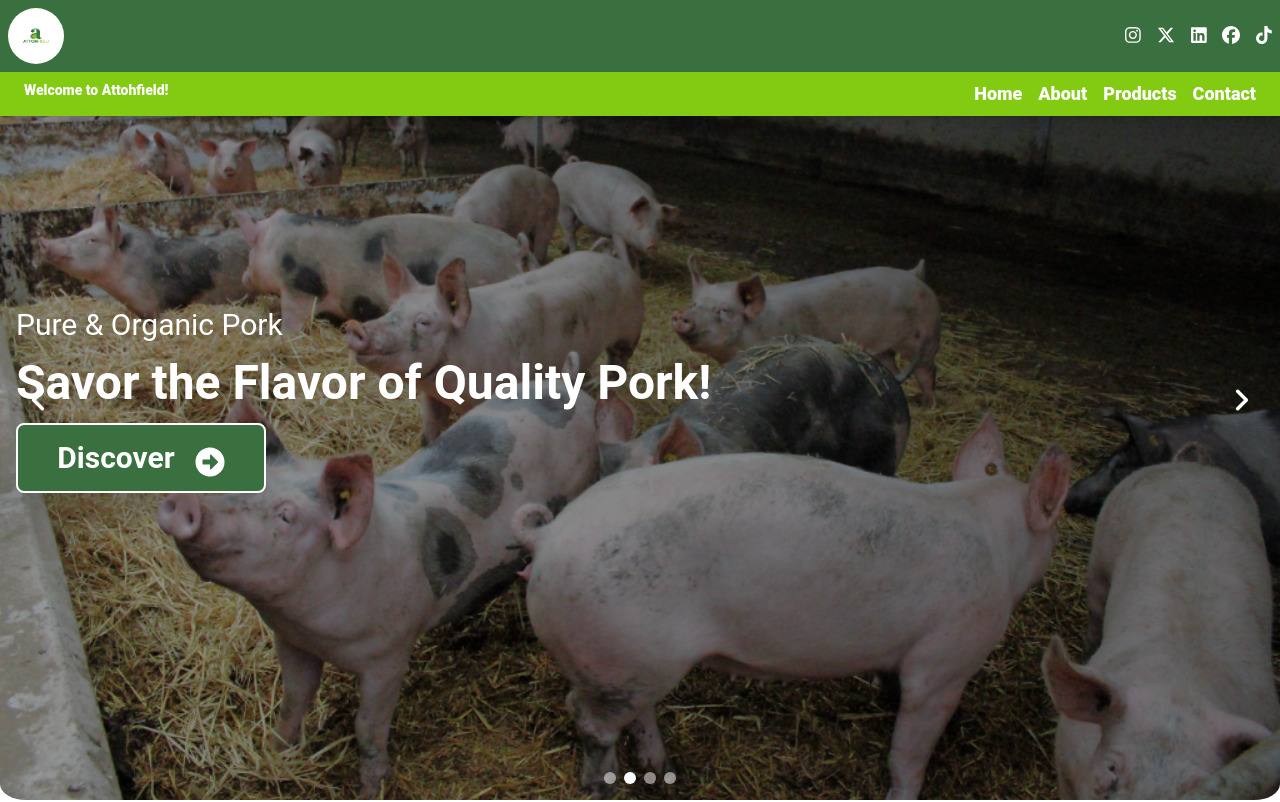
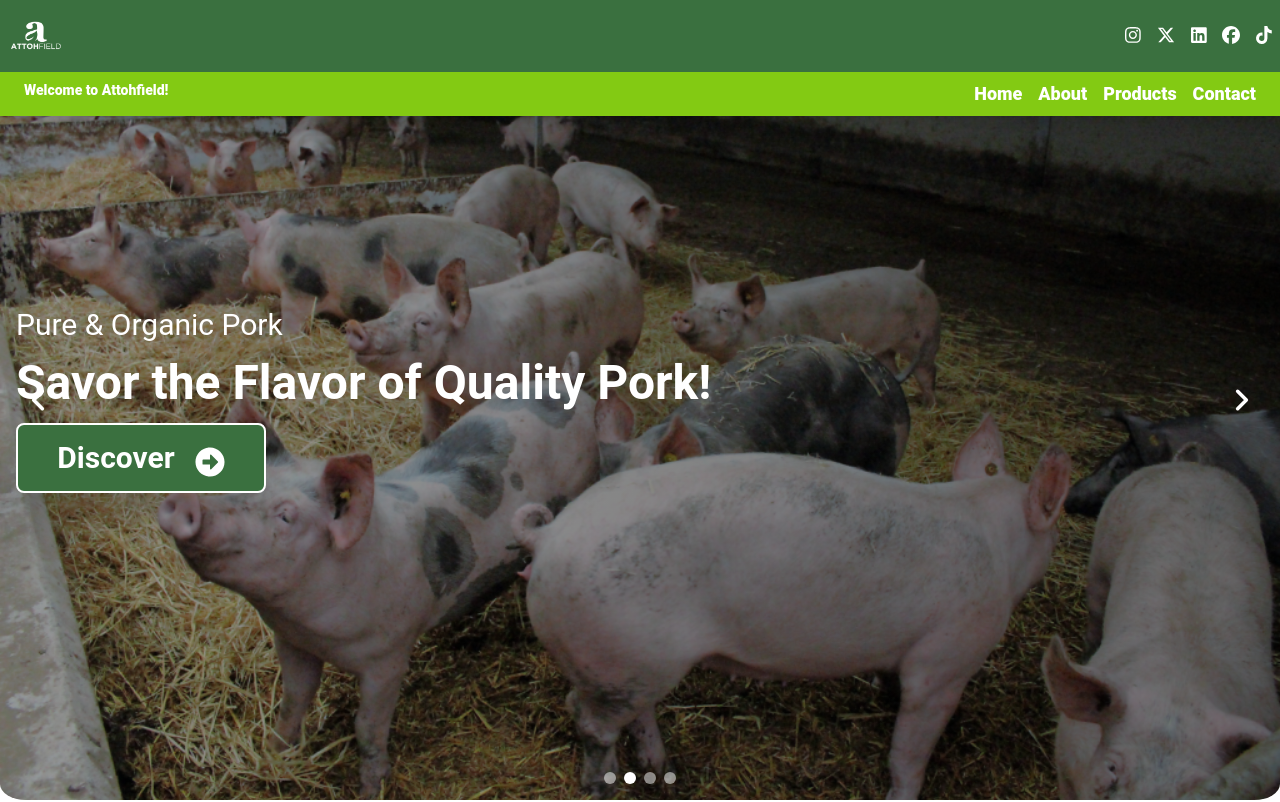
Before and after one commit to Leticiaattoh/attohField, a React (Vite) app: page / in a window 1280 px wide. Shown: the top 802 px of the page. Built offline with nearby package versions, Linux system fonts and the light colour scheme.

Commit message:
changed logo

```diff
--- a/src/components/Navbar.jsx
+++ b/src/components/Navbar.jsx
@@ -1,5 +1,5 @@
 import { useState } from "react";
-import welcomeImage from '../assets/Images/welcomeImage.jpg'
+import attohField2 from '../assets/Images/attohField2.png'
 import { FontAwesomeIcon } from "@fortawesome/react-fontawesome";
 import {
   faFacebook,
@@ -25,7 +25,7 @@ const Navbar = () => {
         {/* Logo and Company Name */}
         <div className="flex items-center gap-2">
           <img
-            src={welcomeImage}
+            src={attohField2}
             alt="AttohField Logo"
             className="h-14 w-14 border-1 rounded-full"
           />
```
Also changed, not shown: src/assets/Images/attohField2.png (added).
